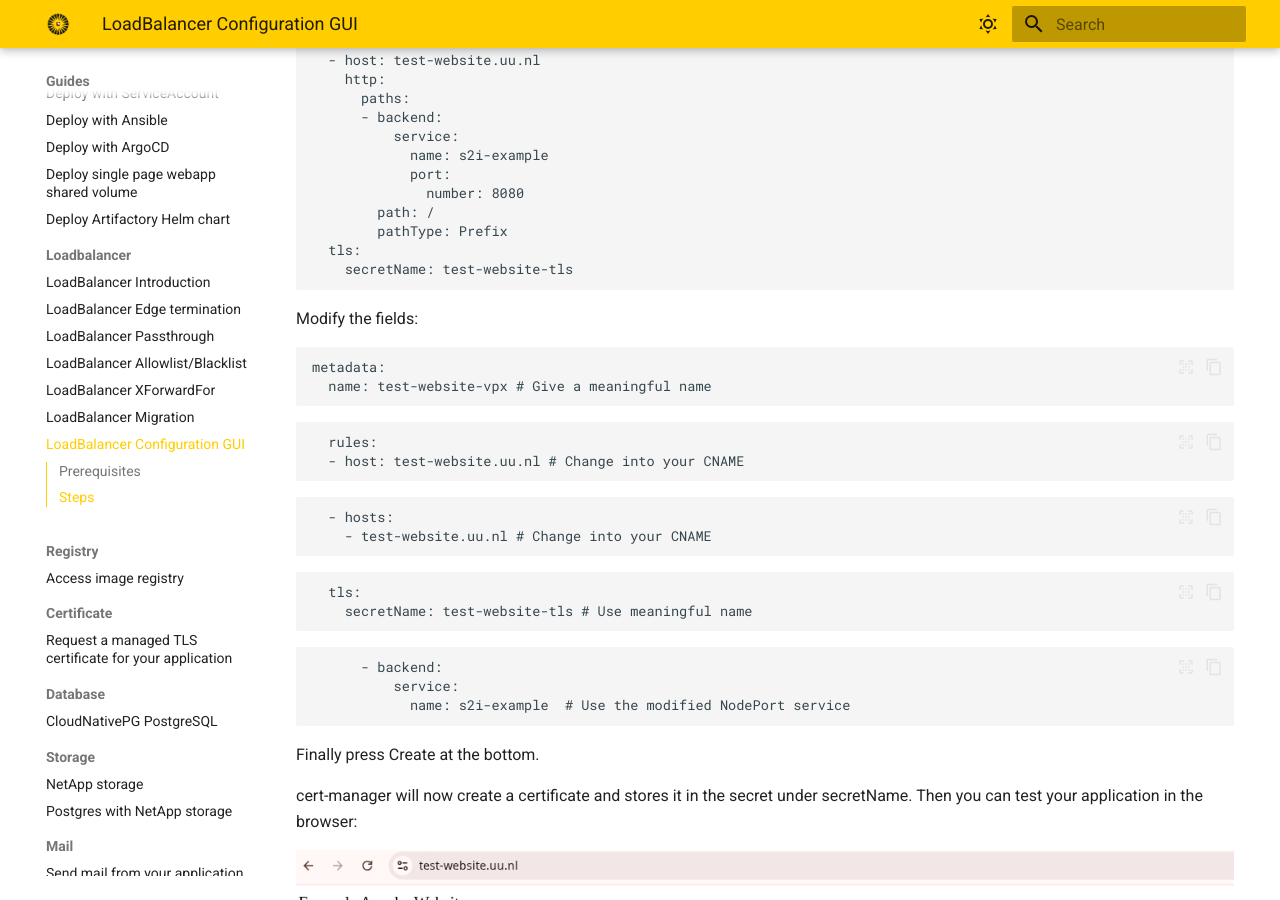
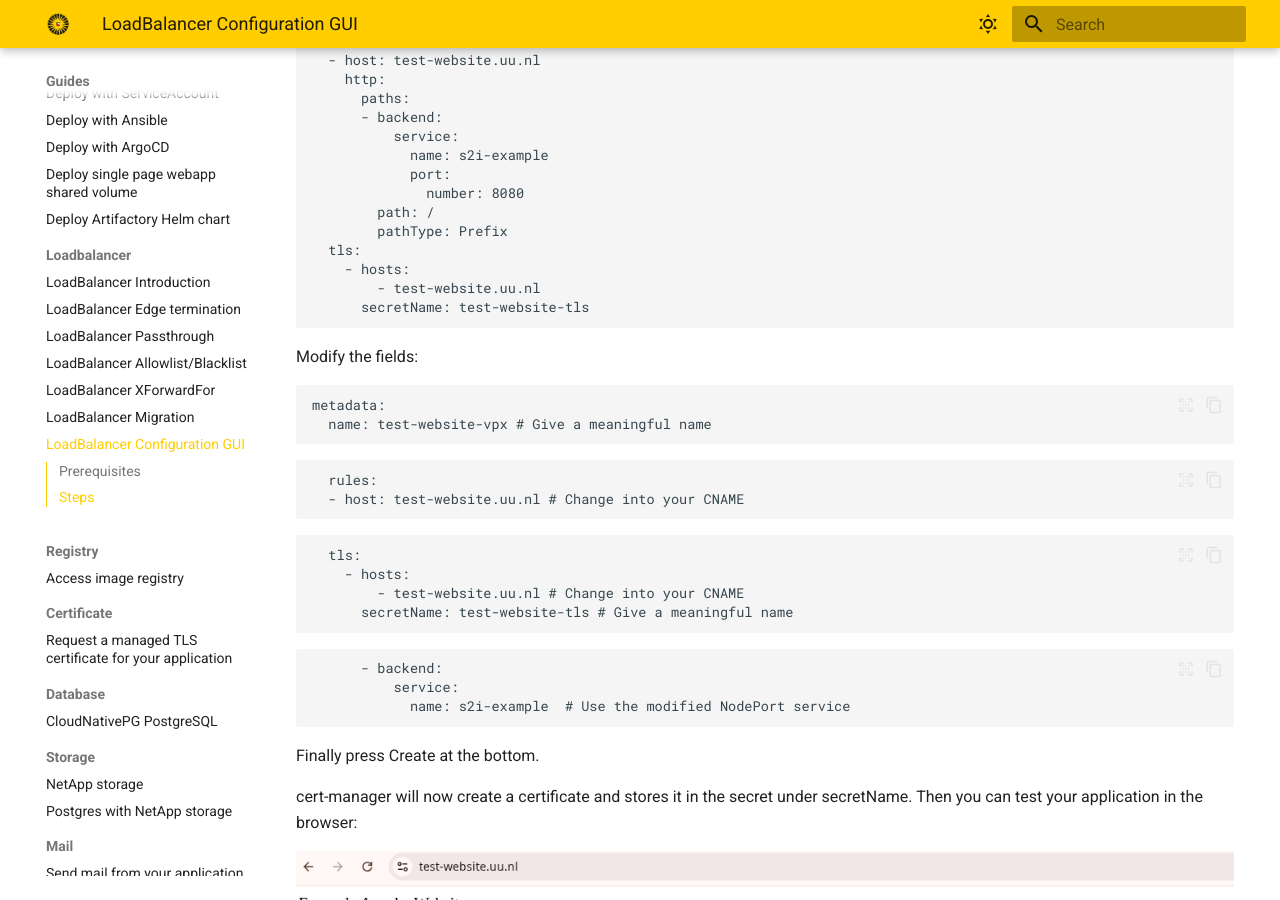
Before and after one commit to UtrechtUniversity/containerplatform-docs, an MkDocs documentation site: the page built from docs/content/guides/loadbalancer-ingress-gui.md, in a window 1280 px wide and 900 px high, scrolled down 6832 px. Built offline with MkDocs 1.6.1 and Material for MkDocs 9.7.7, drawn with Linux system fonts in a browser that asks for light colours.

Commit message:
Fixed TLS settings in loadbalancer ingress gui guide
Updated TLS configuration to include hosts

````diff
--- a/docs/content/guides/loadbalancer-ingress-gui.md
+++ b/docs/content/guides/loadbalancer-ingress-gui.md
@@ -102,7 +102,9 @@
         path: /
         pathType: Prefix
   tls:
-    secretName: test-website-tls
+    - hosts:
+        - test-website.uu.nl
+      secretName: test-website-tls
 ```
 
 
@@ -119,13 +121,10 @@
 ```
 
 ```
-  - hosts:
-    - test-website.uu.nl # Change into your CNAME
-```
-
-```
   tls:
-    secretName: test-website-tls # Use meaningful name
+    - hosts:
+        - test-website.uu.nl # Change into your CNAME
+      secretName: test-website-tls # Give a meaningful name
 ```
 
 ```
````
